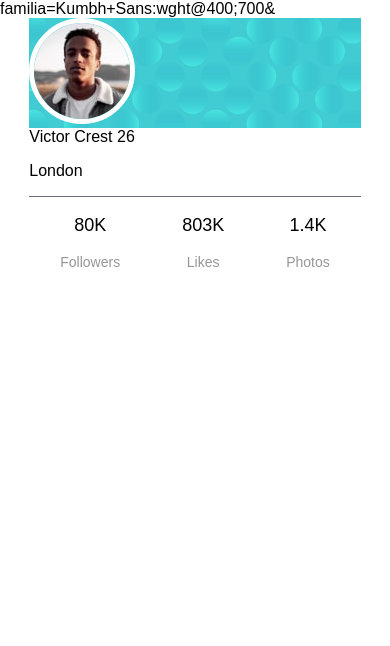
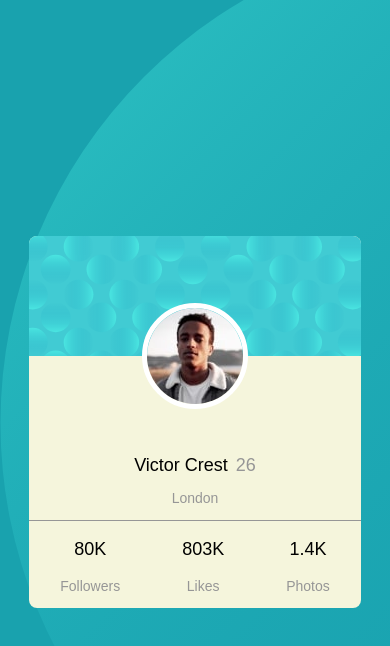
Before and after one commit to MauAlanes/profile-card-component, a plain HTML site: page index.html in a window 390 px wide. Drawn offline with Linux system fonts and the light colour scheme.

Commit message:
mobile realizado

```diff
--- a/index.html
+++ b/index.html
@@ -8,7 +8,7 @@
     <link rel="stylesheet" href="./style/style.css">
     <link rel="preconnect" href="https://fonts.googleapis.com">
     <link rel="preconnect" href="https://fonts.gstatic.com" crossorigin>
-    <link href="https://fonts.googleapis.com/css2? display=swap" rel="stylesheet"> familia=Kumbh+Sans:wght@400;700&
+    <link href="https://fonts.googleapis.com/css2? display=swap" rel="stylesheet">
   </head>
 
   <body>
--- a/style/style.css
+++ b/style/style.css
@@ -11,28 +11,70 @@ html, body{
     margin: 0; box-sizing: border-box;
     font-family: "Kumbh sans", sans-serif;
     font-family: "Quicksand", sans-serif;
-    /*background: var(--Dark-cyan);*/
+}
+
+body{
+    background: var(--Dark-cyan);
+    height: 100vh;
+    background-image: url(../assets/bg-pattern-bottom.svg);
+    background-position: left;
+    display: flex;
+    flex-direction: column;
+    justify-content: center;
 }
 
 .profilecard{
     border-radius: 8px;
     width: 85%;
     margin: 0 auto;
+    background-color: #f5f5dc;
+    overflow: hidden;
 }
 
 .profilecardtop{
     background-image: url("../assets/bg-pattern-card.svg");
+    position: relative;
+    height: 120px;
+    display: flex;
+    justify-content: center;
 }
 
 .profilecardtop img{
     border-radius: 50%;
     border: 5px solid white;
+    position: absolute;
+    bottom: -53px;
+}
+
+.profilecardbottom__datosperfil > div{
+    height: 120px;
+    display: flex;
+    align-items: flex-end;
+    justify-content: center;
+}
+
+.profilecardbottom__datosperfil > div span:nth-child(1){
+    font-size: var(--Name-stats-Font-size);
+    font-weight: 700px;
+    margin-right: 8px;
+}
+
+.profilecardbottom__datosperfil > div span:nth-child(2){
+    font-size: var(--Name-stats-Font-size);
+    font-weight: 400px;
+    color: var(--Dark-gray);
+}
+
+.profilecardbottom__datosperfil > p{
+    text-align: center;
+    color: var(--Dark-gray);
+    font-size: 14px;
 }
 
 .profilecardbottom__datoseguidores{
     display: flex;
     justify-content: space-around;
-    border-top: 1px solid var(--Dark-grayish-blue);
+    border-top: 1px solid var(--Dark-gray);
 }
 
 .profilecardbottom__datoseguidores div p:nth-child(1){
```
Also changed, not shown: assets/bg-pattern-bottom.svg (added), assets/bg-pattern-top.svg (added).
